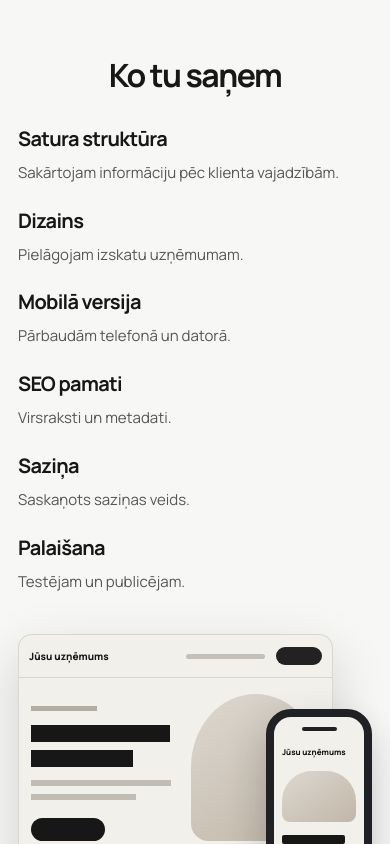
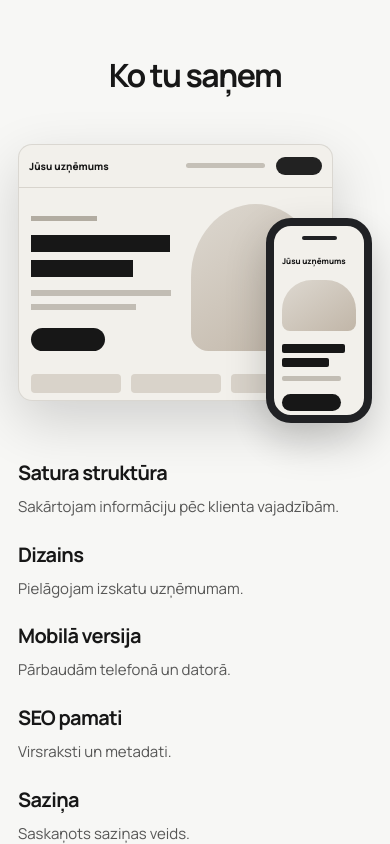
Before and after one commit to davisl24/WEBSITEAGENCY, a Next.js app: page /pakalpojumi/web-izstrade in a window 390 px wide. Shown: the part 1120-1964 px from the top of the page. Built offline with nearby package versions, Linux system fonts and the light colour scheme; no server answers.

Commit message:
Make desktop and phone mockup the dominant Web deliverables visual

```diff
--- a/app/pakalpojumi/web-izstrade/page.module.css
+++ b/app/pakalpojumi/web-izstrade/page.module.css
@@ -206,16 +206,17 @@
 /* Existing desktop/mobile visual direction, without the section's gray panel. */
 .includedSection{background:transparent}
 .includedLayout{
+  display:flex;
+  flex-direction:column;
+  gap:52px;
+  align-items:stretch;
+}
+.includedGrid{
   display:grid;
-  grid-template-columns:minmax(0,1.08fr) minmax(0,.92fr);
-  gap:clamp(36px,5vw,78px);
-  align-items:center;
-}
- .includedGrid{
-  display:grid;
-  grid-template-columns:repeat(2,minmax(0,1fr));
-  column-gap:28px;
-  row-gap:31px;
+  grid-template-columns:repeat(3,minmax(0,1fr));
+  column-gap:44px;
+  row-gap:29px;
+  width:100%;
 }
 .includedItem h3,.step h3{
   margin:0 0 9px;
@@ -234,14 +235,17 @@
 }
 .deviceVisual{
   position:relative;
-  min-height:360px;
-  padding:10px 22px 20px 0;
+  order:-1;
+  width:min(900px,100%);
+  min-height:405px;
+  margin:0 auto;
+  padding:18px 36px 22px 0;
 }
 .desktopFrame{
   position:relative;
   overflow:hidden;
   width:91%;
-  min-height:277px;
+  min-height:325px;
   background:#f2f0eb;
   color:#171717;
   border:1px solid rgba(120,115,106,.2);
@@ -411,9 +415,9 @@
 @media(max-width:1000px){
   .heroLayout{gap:42px;grid-template-columns:minmax(0,1.15fr) minmax(260px,.85fr)}
   .offerLink{gap:20px;padding:21px 22px;grid-template-columns:minmax(160px,1fr) minmax(210px,1.2fr) minmax(100px,.5fr) 24px}
-  .includedLayout{grid-template-columns:1fr;gap:30px}
-  .includedGrid{max-width:780px;margin:0 auto;width:100%}
-  .deviceVisual{width:min(100%,560px);margin:0 auto}
+  .includedLayout{gap:37px}
+  .includedGrid{grid-template-columns:repeat(2,minmax(0,1fr));max-width:780px;margin:0 auto;width:100%}
+  .deviceVisual{width:min(100%,760px);margin:0 auto}
   .processGrid{gap:22px}
 }
 @media(max-width:900px){
```
